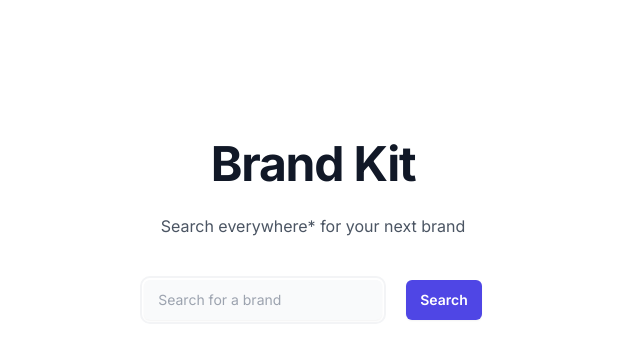
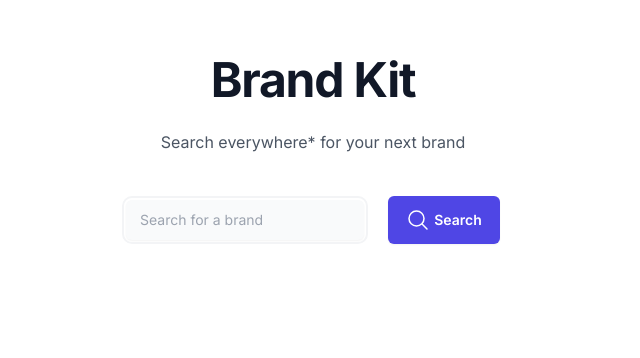
Before and after one commit to eliotlim/brand-kit, a Next.js app: page / in a window 1280 px wide. Shown: the part 158-516 px from the top of the page, without its empty margins (327-967 px from the left). Built offline with nearby package versions, Linux system fonts and the light colour scheme.

Commit message:
feat: button decorator and spinner
+ add button decorator search icon
+ add button spinner when searching

```diff
--- a/src/components/brandsearch.tsx
+++ b/src/components/brandsearch.tsx
@@ -1,5 +1,7 @@
 'use client';
 import {useCallback, useState} from "react";
+import { Spinner } from "./spinner";
+import {MagnifyingGlass} from "@/components/magnifying-glass";
 
 interface BrandSearchProps{
   search: (data: FormData) => Promise<{result: Record<string, string>} | {error: Record<string, string>}>;
@@ -44,14 +46,17 @@ export default function BrandSearch(props: BrandSearchProps) {
           <button
             type="submit"
             disabled={submitting}
-            className="rounded-md bg-indigo-600 px-3.5 py-2.5 text-sm font-semibold text-white shadow-sm disabled:bg-indigo-300 hover:disabled:bg-indigo-300 hover:bg-indigo-500 focus-visible:outline focus-visible:outline-2 focus-visible:outline-offset-2 focus-visible:outline-indigo-600"
+            className="flex flex-row gap-1 w-28 h-12 items-center justify-center rounded-md bg-indigo-600 px-3.5 py-2.5 text-sm font-semibold text-white shadow-sm disabled:bg-indigo-300 hover:disabled:bg-indigo-300 hover:bg-indigo-500 focus-visible:outline focus-visible:outline-2 focus-visible:outline-offset-2 focus-visible:outline-indigo-600"
             value={submitting ? "Searching..." : "Search"}
             onClick={onSubmit}
           >
-            {submitting ? "Searching..." : "Search"}
+            {submitting ?
+                <Spinner/>:<MagnifyingGlass/>
+            }
+            Search
           </button>
         </div>
-        <div className="mt-10 flex items-center justify-center gap-x-6 text-gray-900">
+        <div className="mt-10 flex items-center justify-center gap-x-6 text-gray-900 h-40">
           <ul>
             {result ? Object.keys(result).map(entry => <><p className="text-gray-900">{entry}: {result[entry]}</p></>) : "No results yet"}
           </ul>
--- /dev/null
+++ b/src/components/magnifying-glass.tsx
@@ -0,0 +1,9 @@
+export const MagnifyingGlass = () => {
+  return (
+    <svg xmlns="http://www.w3.org/2000/svg" fill="none" viewBox="0 0 24 24" strokeWidth={1.5} stroke="currentColor"
+         className="w-6 h-6">
+      <path strokeLinecap="round" strokeLinejoin="round"
+            d="m21 21-5.197-5.197m0 0A7.5 7.5 0 1 0 5.196 5.196a7.5 7.5 0 0 0 10.607 10.607Z"/>
+    </svg>
+  );
+};
--- /dev/null
+++ b/src/components/spinner.tsx
@@ -0,0 +1,10 @@
+export const Spinner = () => {
+  return (
+    <svg className="mr-3 h-5 w-5 animate-spin text-white" xmlns="http://www.w3.org/2000/svg" fill="none"
+         viewBox="0 0 24 24">
+      <circle className="opacity-25" cx="12" cy="12" r="10" stroke="currentColor" stroke-width="4"></circle>
+      <path className="opacity-75" fill="currentColor"
+            d="M4 12a8 8 0 018-8V0C5.373 0 0 5.373 0 12h4zm2 5.291A7.962 7.962 0 014 12H0c0 3.042 1.135 5.824 3 7.938l3-2.647z"></path>
+    </svg>
+  );
+};
```
